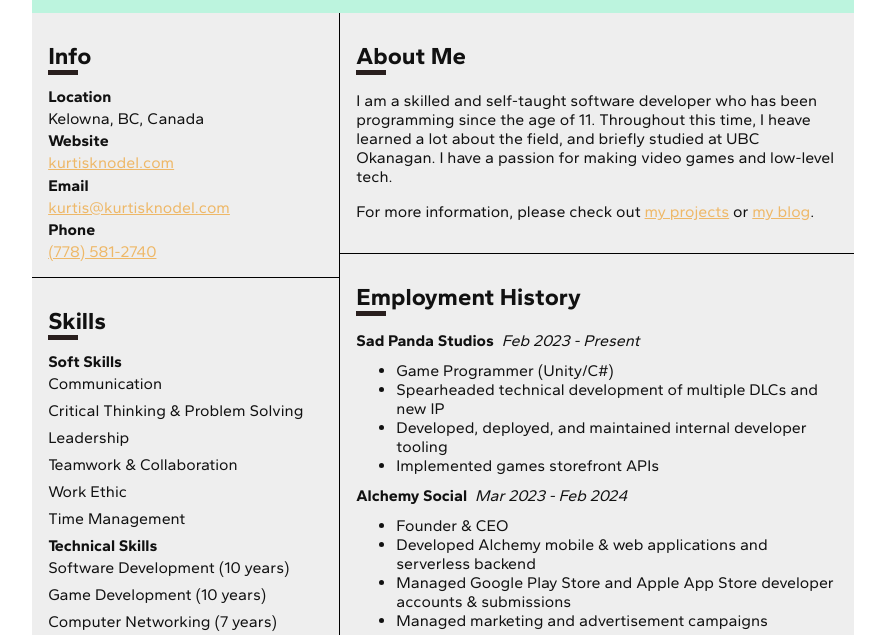
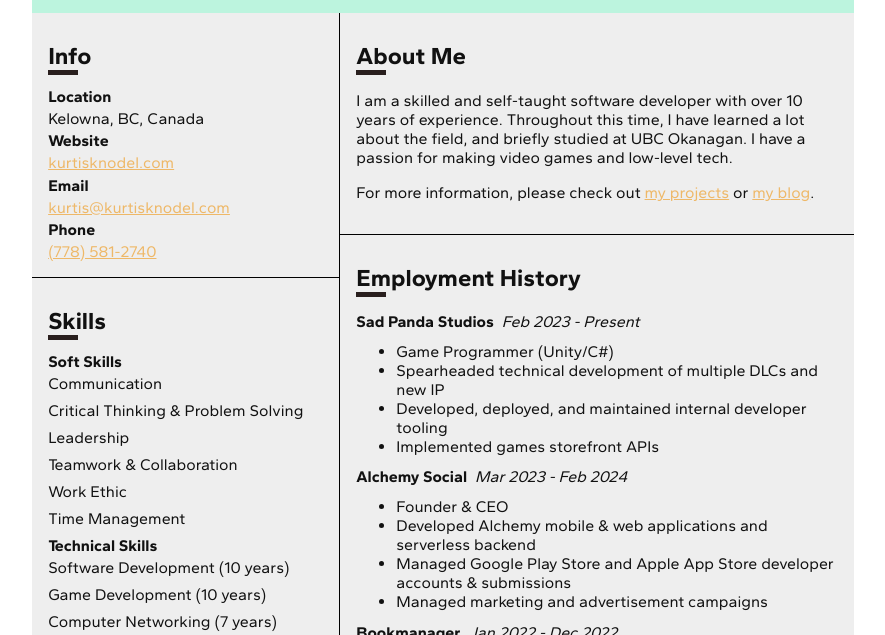
Before and after one commit to TheArchitect4855/resume, a plain HTML site: page index.html in a window 1280 px wide. Shown: the part 99-734 px from the top of the page, without its empty margins (197-1082 px from the left). Drawn offline with Linux system fonts and the light colour scheme.

Commit message:
Fixed typo and some small edits

```diff
--- a/index.html
+++ b/index.html
@@ -25,9 +25,9 @@
 					<div>
 						<p>
 							I am a skilled and self-taught
-							software developer who has been
-							programming since the age of 11.
-							Throughout this time, I heave
+							software developer with over 10
+							years of experience.
+							Throughout this time, I have
 							learned a lot about the field,
 							and briefly studied at UBC
 							Okanagan. I have a passion for
```
